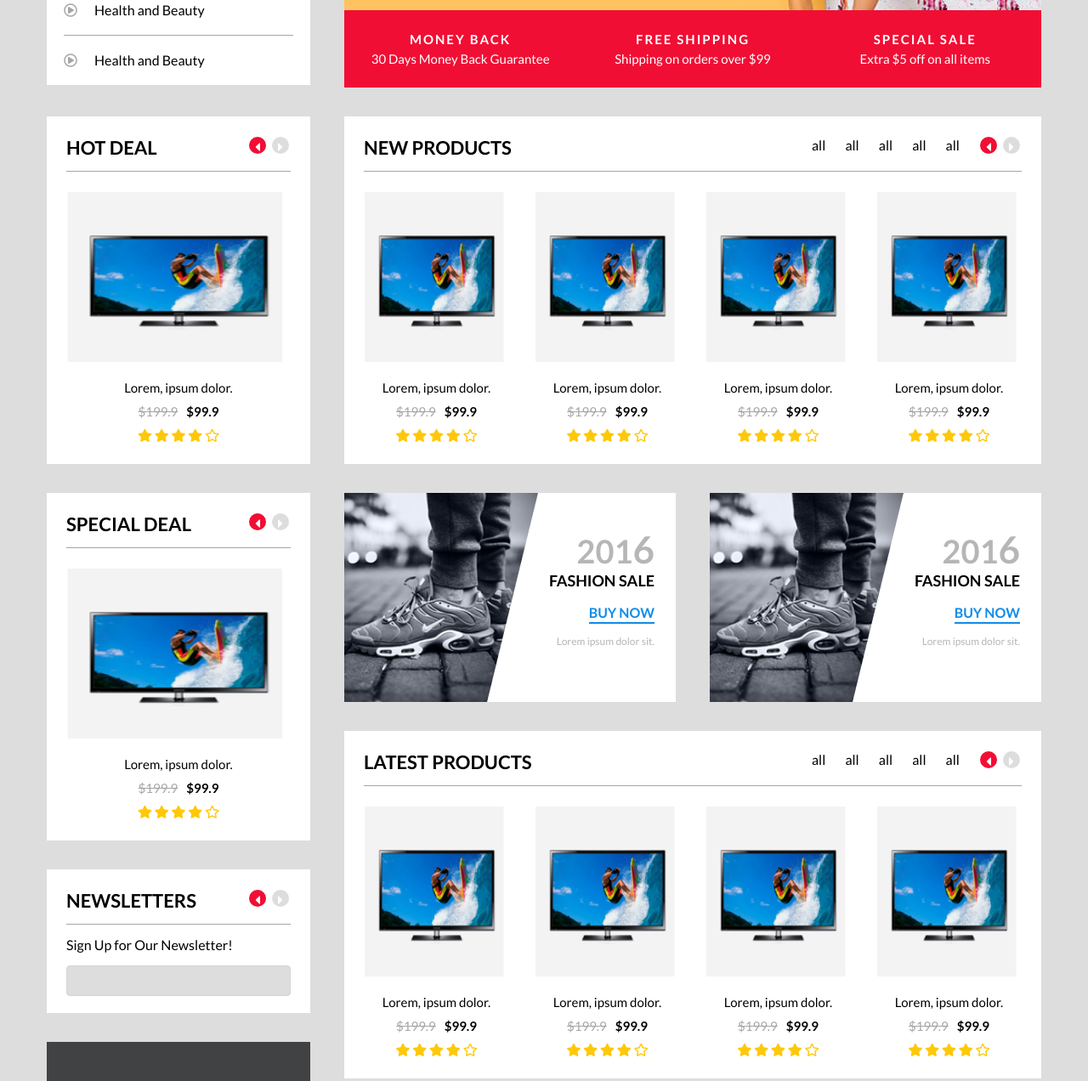
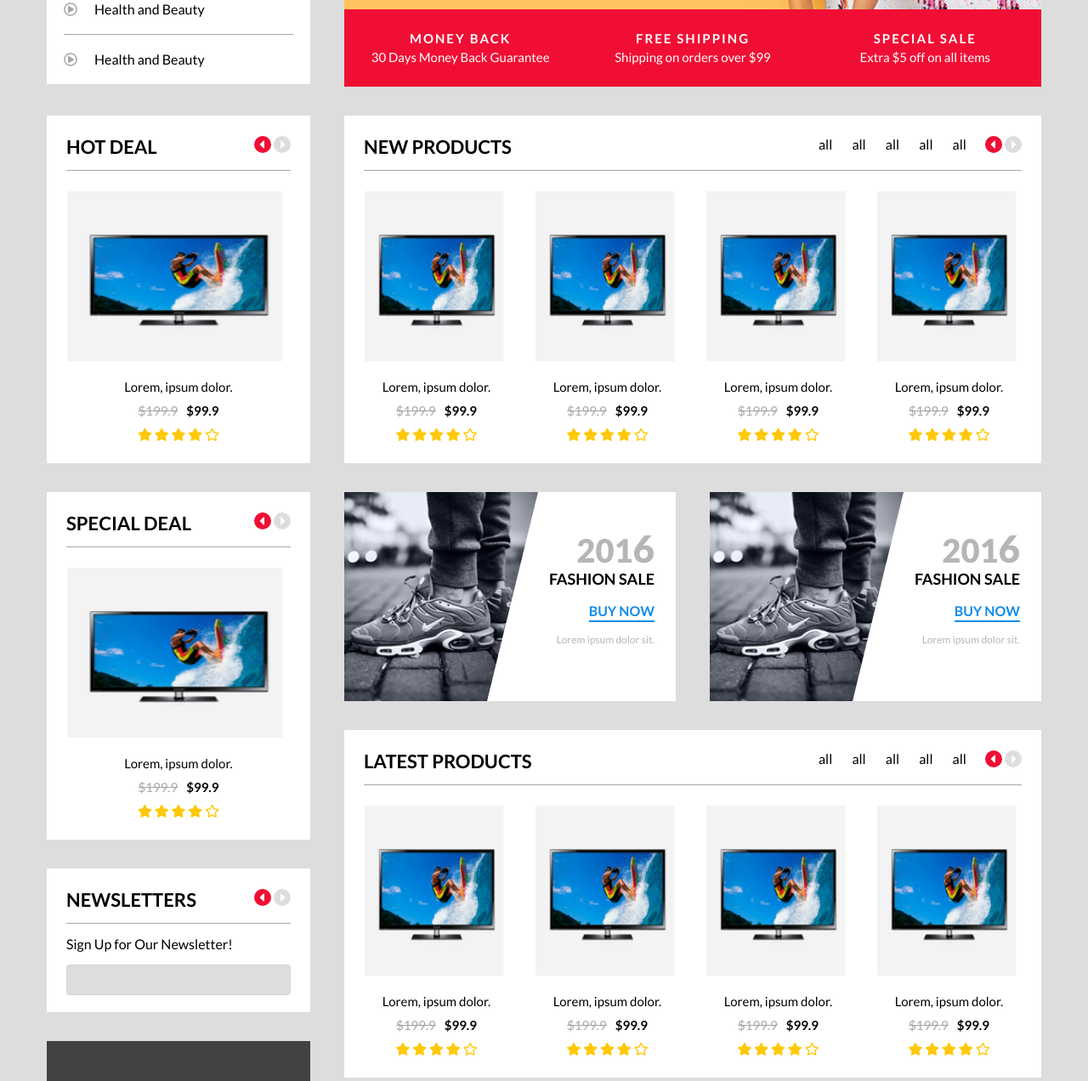
Before and after one commit to AIV-T-STARK/Bai_3, a plain HTML site: page index.html in a window 1280 px wide. Shown: the part 539-1811 px from the top of the page at 85% size. Drawn offline with Linux system fonts and the light colour scheme.

Commit message:
fix mấy cái icon, khoang cach top-menu

```diff
--- a/css/style.css
+++ b/css/style.css
@@ -233,7 +233,7 @@ ul {
 .btn {
   display: inline-block;
   padding: 11px 22px;
-  border-radius: 15px;
+  border-radius: 999px;
   text-align: center;
   vertical-align: middle;
   font-weight: bold;
@@ -352,11 +352,7 @@ ul {
 
 .card-header .dots .dot {
   display: inline-block;
-  width: 20px;
-  height: 20px;
-  border-radius: 50%;
   text-align: center;
-  margin: 0 2px;
   vertical-align: middle;
 }
 
@@ -365,16 +361,19 @@ ul {
   width: 20px;
   height: 20px;
   line-height: 20px;
+  border-radius: 50%;
   color: #fff;
   text-align: center;
 }
 
-.dots .dot-left {
+.dots .dot-left i {
   background: #f10e34;
+  padding-right: 2px;
 }
 
-.dots .dot-right {
+.dots .dot-right i {
   background: #ddd;
+  padding-left: 2px;
 }
 
 .card-menu {
@@ -476,6 +475,9 @@ ul {
   padding-top: 40px;
   padding-right: 25px;
   line-height: 1.2;
+}
+.banner-sale-desc h1 {
+  font-weight: 900;
 }
 .banner-sale-desc h2 {
   text-transform: uppercase;
@@ -648,11 +650,12 @@ ul {
   display: flex;
   justify-content: space-between;
   padding: 15px 0;
+  font-size: 15px;
 }
 
 .bottom-header-navbar ul li {
   display: inline-block;
-  margin-left: 40px;
+  margin-right: 40px;
 }
 
 .bottom-header-navbar a {
--- a/index.html
+++ b/index.html
@@ -7,7 +7,7 @@
 	<meta http-equiv="X-UA-Compatible" content="ie=edge">
 	<title>Bài 3 | Nguyễn Gia Hào</title>
 
-	<link href="https://fonts.googleapis.com/css?family=Lato:400,700" rel="stylesheet">
+	<link href="https://fonts.googleapis.com/css?family=Lato:400,700,900" rel="stylesheet">
 	<link rel="stylesheet" href="https://use.fontawesome.com/releases/v5.8.2/css/all.css">
 	<link rel="stylesheet" href="./css/style.css">
 
@@ -134,8 +134,8 @@
 										</p>
 
 										<div class="dots">
-											<a href="#" class=" dot dot-left"><i class="fas fa-caret-left"></i></a>
-											<a href="#" class=" dot dot-right"><i class="fas fa-caret-right"></i></a>
+											<div class=" dot dot-left"><i class="fas fa-caret-left"></i></div>
+											<div class=" dot dot-right"><i class="fas fa-caret-right"></i></div>
 										</div>
 
 									</div>
@@ -164,8 +164,8 @@
 											Special Deal
 										</p>
 										<div class="dots">
-											<a href="#" class=" dot dot-left"><i class="fas fa-caret-left"></i></a>
-											<a href="#" class=" dot dot-right"><i class="fas fa-caret-right"></i></a>
+											<div class=" dot dot-left"><i class="fas fa-caret-left"></i></div>
+											<div class=" dot dot-right"><i class="fas fa-caret-right"></i></div>
 										</div>
 									</div>
 									<div class="card-img">
@@ -188,8 +188,8 @@
 											Newsletters
 										</p>
 										<div class="dots">
-											<a href="#" class=" dot dot-left"><i class="fas fa-caret-left"></i></a>
-											<a href="#" class=" dot dot-right"><i class="fas fa-caret-right"></i></a>
+											<div class=" dot dot-left"><i class="fas fa-caret-left"></i></div>
+											<div class=" dot dot-right"><i class="fas fa-caret-right"></i></div>
 										</div>
 									</div>
 									<div class="card-desc">
@@ -223,8 +223,8 @@
 											<li><a href="#">all</a></li>
 										</ul>
 										<div class="dots">
-											<a href="#" class=" dot dot-left"><i class="fas fa-caret-left"></i></a>
-											<a href="#" class=" dot dot-right"><i class="fas fa-caret-right"></i></a>
+											<div class=" dot dot-left"><i class="fas fa-caret-left"></i></div>
+											<div class=" dot dot-right"><i class="fas fa-caret-right"></i></div>
 										</div>
 									</div>
 									<div class="row">
@@ -336,8 +336,8 @@
 											<li><a href="#">all</a></li>
 										</ul>
 										<div class="dots">
-											<a href="#" class=" dot dot-left"><i class="fas fa-caret-left"></i></a>
-											<a href="#" class=" dot dot-right"><i class="fas fa-caret-right"></i></a>
+											<div class=" dot dot-left"><i class="fas fa-caret-left"></i></div>
+											<div class=" dot dot-right"><i class="fas fa-caret-right"></i></div>
 										</div>
 									</div>
 									<div class="row">
@@ -415,8 +415,8 @@
 											Featured products
 										</p>
 										<div class="dots">
-											<a href="#" class=" dot dot-left"><i class="fas fa-caret-left"></i></a>
-											<a href="#" class=" dot dot-right"><i class="fas fa-caret-right"></i></a>
+											<div class=" dot dot-left"><i class="fas fa-caret-left"></i></div>
+											<div class=" dot dot-right"><i class="fas fa-caret-right"></i></div>
 										</div>
 									</div>
 									<div class="row">
```
